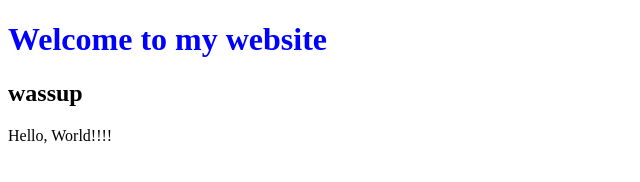
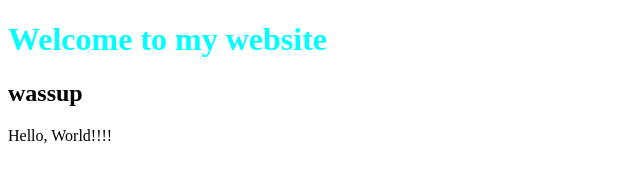
Before and after one commit to as8ix/Hello, a plain HTML site: page index.html in a window 1280 px wide. Shown: the whole page, without its empty margins (0-640 px from the left). Drawn offline with Linux system fonts and the light colour scheme.

Commit message:
moving style properties

```diff
--- a/index.html
+++ b/index.html
@@ -2,9 +2,14 @@
 <html lang="en">
     <head>
         <title>Hello!</title>
+        <style>
+            h1{
+                color: aqua;
+            }
+        </style>
     </head>
     <body>
-        <h1 style="color:blue;">Welcome to my website</h1>
+        <h1>Welcome to my website</h1>
         <h2>wassup</h2>
         Hello, World!!!!
     </body>
```
